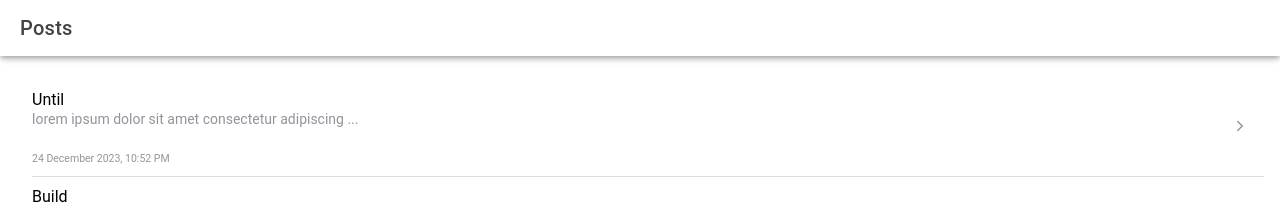
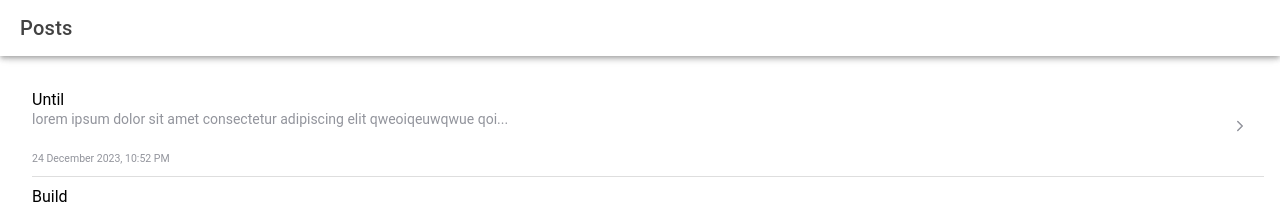
Before and after one commit to FbW-WD-23-D06/F-S-P-frontend, a React (Vite) app: page / in a window 1280 px wide. Shown: the top 204 px of the page. Built offline with nearby package versions, Linux system fonts and the light colour scheme.

Commit message:
refactor: maxCharacters in post-content and delete unused code

```diff
--- a/src/features/posts/Post.tsx
+++ b/src/features/posts/Post.tsx
@@ -18,7 +18,7 @@ export default function Post({
   updatedAt,
   style,
 }: PostProps) {
-  const maxCharacters = 50;
+  const maxCharacters = 72;
   const truncateContent = (text: string, maxCharacters: number) => {
     if (text.length > maxCharacters) {
       return text.slice(0, maxCharacters) + "...";
--- a/src/features/posts/PostsList.tsx
+++ b/src/features/posts/PostsList.tsx
@@ -2,9 +2,7 @@ import { IonList } from "@ionic/react";
 import Post from "./Post";
 import posts from "../../data/posts.json";
 
-interface PostsListProps {}
-
-export default function PostsList({}: PostsListProps) {
+export default function PostsList() {
   return (
     <IonList inset={true}>
       {posts.map((post) => (
```
